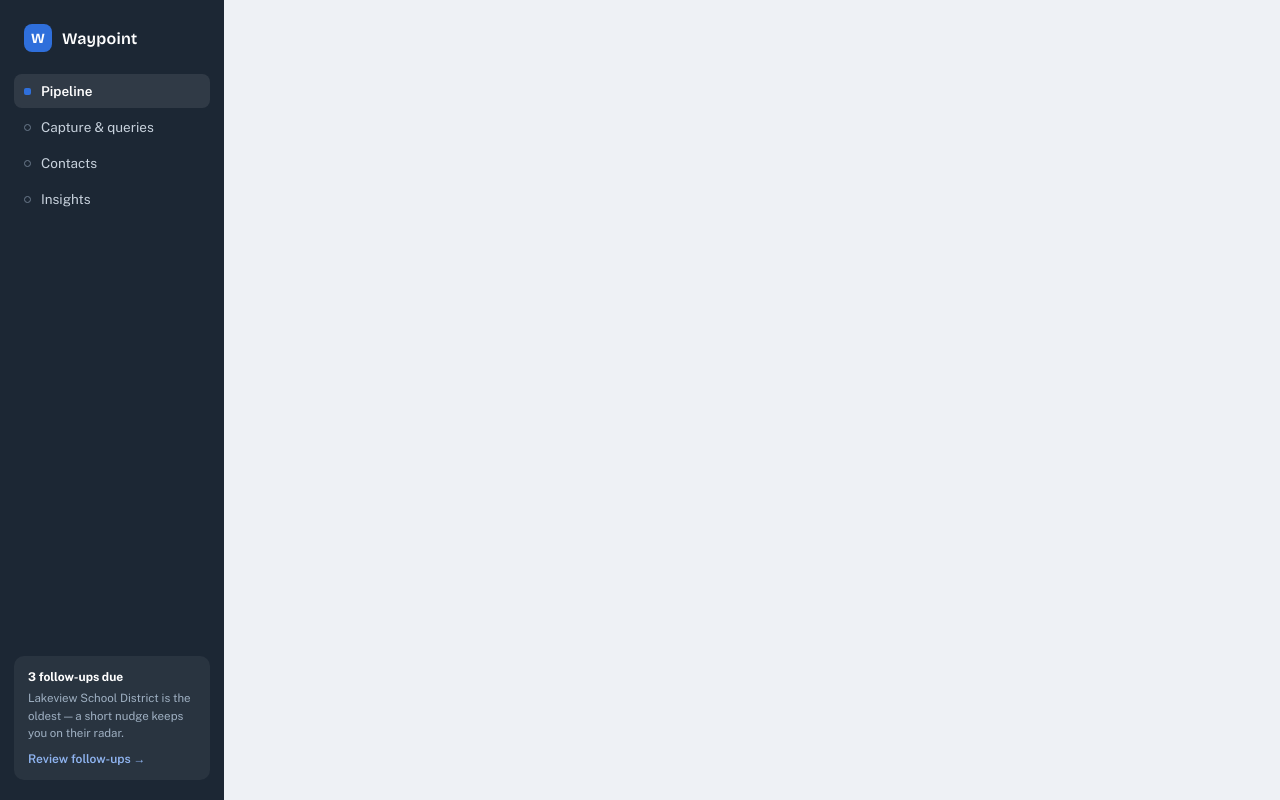
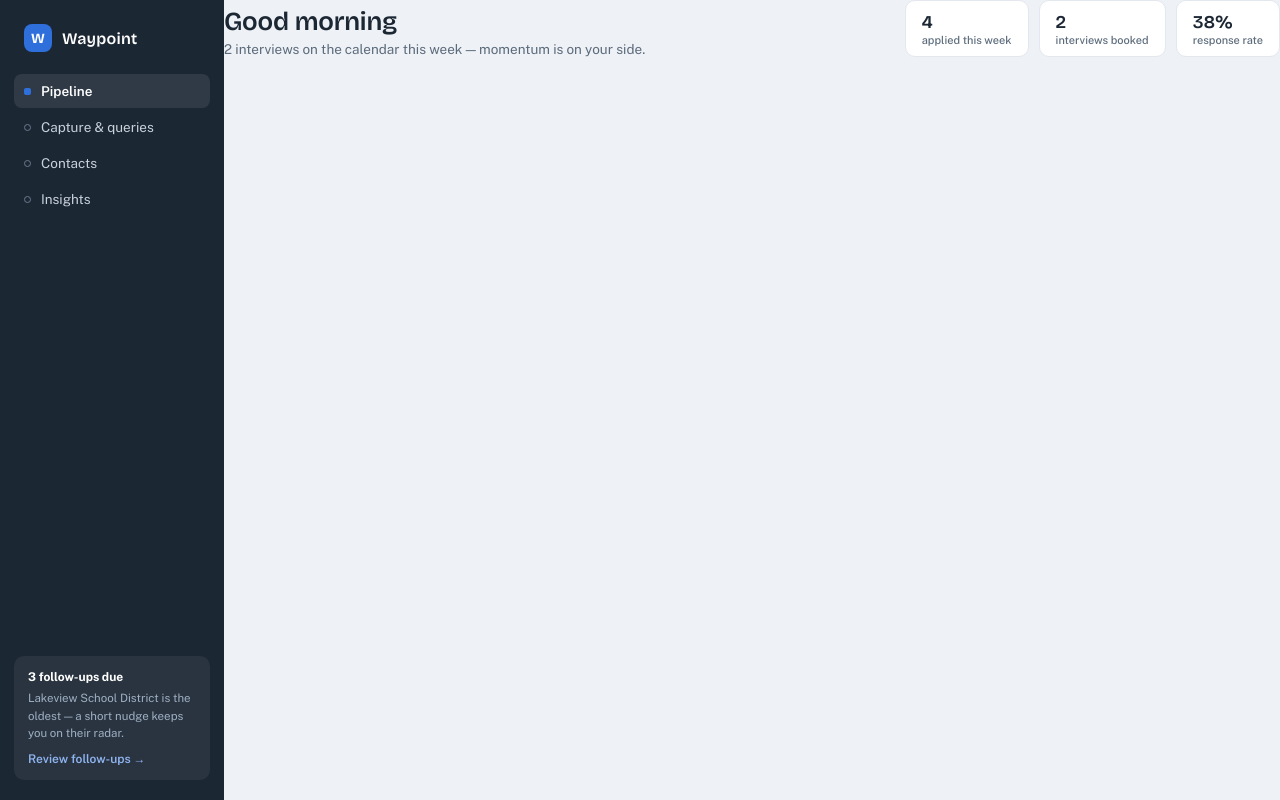
Before and after one commit to jimjamscott22/waypoint, a React (Vite) app: page / in a window 1280 px wide. Built offline with nearby package versions, Linux system fonts and the light colour scheme; the HTML template or start-up script is replaced by a standard one.

Commit message:
feat: add Header component

```diff
--- a/src/App.jsx
+++ b/src/App.jsx
@@ -1,9 +1,13 @@
 import Sidebar from './components/Sidebar';
+import Header from './components/Header';
 
 export default function App() {
   return (
     <div style={{ display: 'flex', minHeight: '100vh' }}>
       <Sidebar />
+      <main style={{ flex: 1 }}>
+        <Header />
+      </main>
     </div>
   );
 }
--- /dev/null
+++ b/src/components/Header.jsx
@@ -0,0 +1,39 @@
+import { color, font, radius } from '../theme';
+
+const STATS = [
+  { value: '4', label: 'applied this week' },
+  { value: '2', label: 'interviews booked' },
+  { value: '38%', label: 'response rate' },
+];
+
+export default function Header() {
+  return (
+    <header style={{ display: 'flex', alignItems: 'flex-end', justifyContent: 'space-between', gap: 24 }}>
+      <div style={{ display: 'flex', flexDirection: 'column', gap: 4 }}>
+        <div style={{ font: `600 26px ${font.heading}`, letterSpacing: '-0.2px' }}>Good morning</div>
+        <div style={{ fontSize: 13.5, color: color.textSecondary }}>
+          2 interviews on the calendar this week — momentum is on your side.
+        </div>
+      </div>
+      <div style={{ display: 'flex', gap: 10 }}>
+        {STATS.map(stat => (
+          <div
+            key={stat.label}
+            style={{
+              background: color.cardBg,
+              border: `1px solid ${color.cardBorder}`,
+              borderRadius: radius.statCard,
+              padding: '10px 16px',
+              display: 'flex',
+              flexDirection: 'column',
+              gap: 1,
+            }}
+          >
+            <div style={{ font: `600 18px ${font.heading}` }}>{stat.value}</div>
+            <div style={{ fontSize: 11, color: color.textSecondary, fontWeight: 500 }}>{stat.label}</div>
+          </div>
+        ))}
+      </div>
+    </header>
+  );
+}
```
